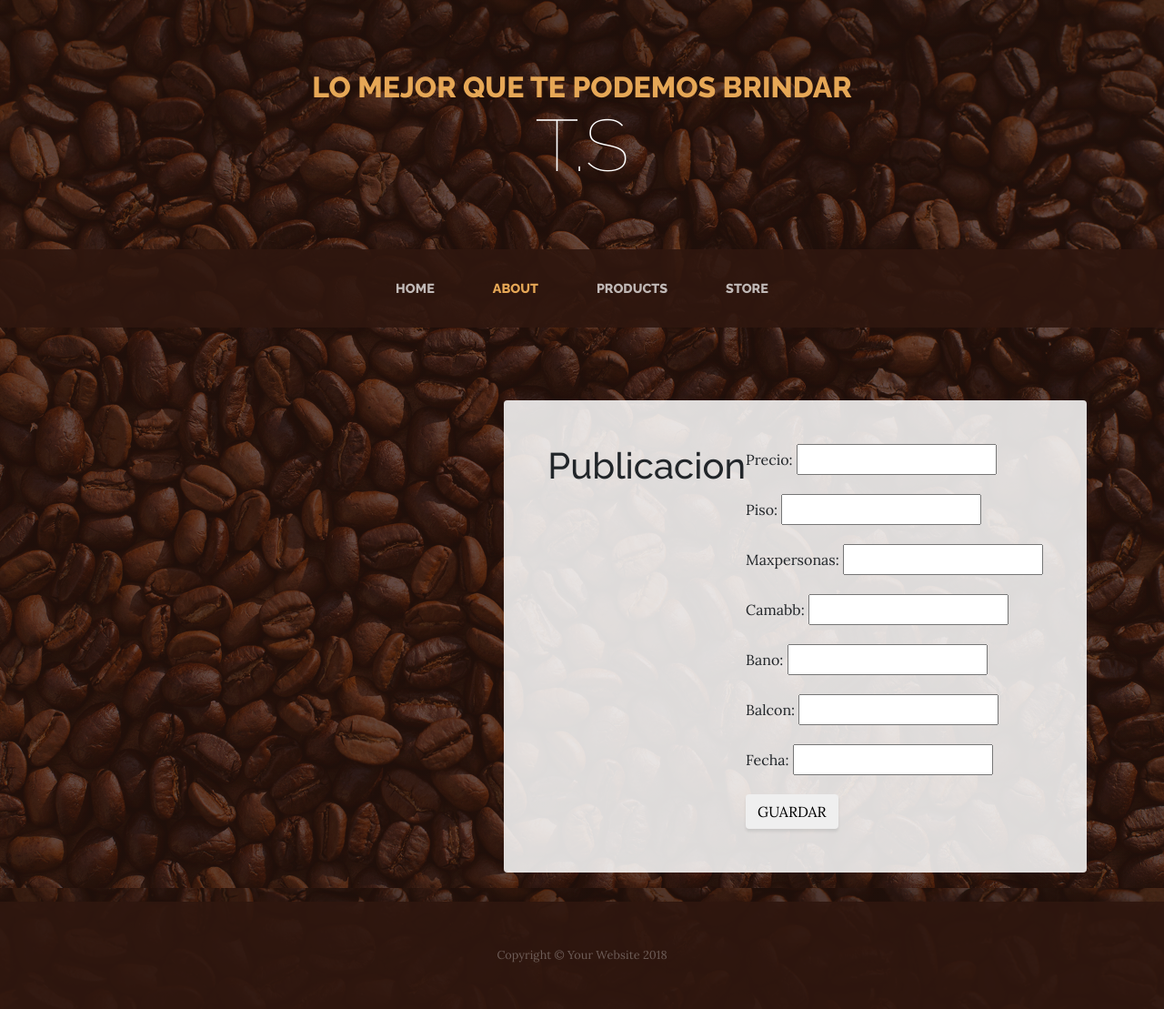
After one commit to Treysii/FinalAlumno, a Django app: page /habitacion/ in a window 1280 px wide. The commit adds this page. Shown: the whole page at 91% size. Run offline with Django 3.2, Linux system fonts and the light colour scheme; some libraries are stand-ins or nearby versions.

Commit message:
Ingreso de tabla Habitacion

```diff
--- a/reservaciones/forms.py
+++ b/reservaciones/forms.py
@@ -13,3 +13,10 @@ def __init__ (self, *args, **kwargs):
         self.fields["habitaciones"].widget = forms.widgets.CheckboxSelectMultiple()
         self.fields["habitaciones"].help_text = "Reservacion Exitosa"
         self.fields["habitaciones"].queryset = Habitacion.objects.all()
+
+
+class HabitacionForm(forms.ModelForm):
+
+    class Meta:
+        model = Habitacion
+        fields = ('precio', 'piso', 'maxpersonas', 'camabb', 'bano', 'balcon', 'fecha')
--- a/reservaciones/templates/reservacion/about.html
+++ b/reservaciones/templates/reservacion/about.html
@@ -1,3 +1,4 @@
+{% load staticfiles %}
 <!DOCTYPE html>
 <html lang="en">
 
@@ -8,26 +9,27 @@
     <meta name="description" content="">
     <meta name="author" content="">
 
-    <title>Business Casual - Start Bootstrap Theme</title>
+    <title>Principal</title>
 
     <!-- Bootstrap core CSS -->
-    <link href="vendor/bootstrap/css/bootstrap.min.css" rel="stylesheet">
+    <link href="{% static 'vendor/bootstrap/css/bootstrap.min.css' %}" rel="stylesheet">
 
     <!-- Custom fonts for this template -->
     <link href="https://fonts.googleapis.com/css?family=Raleway:100,100i,200,200i,300,300i,400,400i,500,500i,600,600i,700,700i,800,800i,900,900i" rel="stylesheet">
     <link href="https://fonts.googleapis.com/css?family=Lora:400,400i,700,700i" rel="stylesheet">
 
     <!-- Custom styles for this template -->
-    <link href="css/business-casual.min.css" rel="stylesheet">
+    <link href="{% static 'css/business-casual.min.css' %}" rel="stylesheet">
 
   </head>
 
   <body>
 
     <h1 class="site-heading text-center text-white d-none d-lg-block">
-      <span class="site-heading-upper text-primary mb-3">A Free Bootstrap 4 Business Theme</span>
-      <span class="site-heading-lower">Business Casual</span>
+      <span class="site-heading-upper text-primary mb-3">Lo mejor que te podemos brindar</span>
+      <span class="site-heading-lower">T.S</span>
     </h1>
+
 
     <!-- Navigation -->
     <nav class="navbar navbar-expand-lg navbar-dark py-lg-4" id="mainNav">
@@ -57,22 +59,28 @@
       </div>
     </nav>
 
-    <section class="page-section about-heading">
+    <section class="page-section">
       <div class="container">
-        <img class="img-fluid rounded about-heading-img mb-3 mb-lg-0" src="img/about.jpg" alt="">
-        <div class="about-heading-content">
-          <div class="row">
-            <div class="col-xl-9 col-lg-10 mx-auto">
-              <div class="bg-faded rounded p-5">
-                <h2 class="section-heading mb-4">
-                  <span class="section-heading-upper">Strong Coffee, Strong Roots</span>
-                  <span class="section-heading-lower">About Our Cafe</span>
-                </h2>
-                <p>Founded in 1987 by the Hernandez brothers, our establishment has been serving up rich coffee sourced from artisan farmers in various regions of South and Central America. We are dedicated to travelling the world, finding the best coffee, and bringing back to you here in our cafe.</p>
-                <p class="mb-0">We guarantee that you will fall in <em>lust</em> with our decadent blends the moment you walk inside until you finish your last sip. Join us for your daily routine, an outing with friends, or simply just to enjoy some alone time.</p>
-              </div>
-            </div>
+        <div class="product-item">
+          <div class="product-item-title d-flex">
+            <div class="bg-faded p-5 d-flex ml-auto rounded">
+              <h2 class="section-heading mb-0">
+                <div class="page-header">
+                               <!--<h1><a href="/">Reservacion</a><br></h1>-->
+
+                               {% if messages %}
+                                <ul class="messages">
+                                    {% for message in messages %}
+                                    <li{% if message.tags %} class="{{ message.tags }}"{% endif %}>{{ message }}</li>
+                                    {% endfor %}
+                                </ul>
+                                {% endif %}
+                 </div>
+
+                {% block content %}
+                {% endblock %}
           </div>
+        </div>
         </div>
       </div>
     </section>
@@ -84,8 +92,9 @@
     </footer>
 
     <!-- Bootstrap core JavaScript -->
-    <script src="vendor/jquery/jquery.min.js"></script>
-    <script src="vendor/bootstrap/js/bootstrap.bundle.min.js"></script>
+    <script src="{%  static 'vendor/jquery/jquery.min.js'%}"></script>
+    <script src="{%  static 'vendor/bootstrap/js/bootstrap.bundle.min.js'%}"></script>
+
 
   </body>
 
--- /dev/null
+++ b/reservaciones/templates/reservacion/habitacion_nuevo.html
@@ -0,0 +1,9 @@
+{% extends 'reservacion/about.html' %}
+
+{% block content %}
+    <h1>Publicacion</h1>
+    <form method="POST" class="post-form">{% csrf_token %}
+        {{ form.as_p }}
+        <button type="submit" class="save btn btn-default">GUARDAR</button>
+    </form>
+{% endblock %}
--- a/reservaciones/templates/reservacion/products.html
+++ b/reservaciones/templates/reservacion/products.html
@@ -56,6 +56,9 @@
             <li class="nav-item active px-lg-4">
               <a class="nav-link text-uppercase text-expanded" href="{% url 'verlo'%}">Lista</a>
             </li>
+            <li class="nav-item active px-lg-4">
+              <a class="nav-link text-uppercase text-expanded" href="{% url 'habitacion_nueva' %}">Habitacion</a>
+            </li>
             <li class="nav-item px-lg-4">
               <a class="nav-link text-uppercase text-expanded" href="{% url 'store' %}">Ofrecemos</a>
             </li>
@@ -94,7 +97,7 @@
 
     <footer class="footer text-faded text-center py-5">
       <div class="container">
-        <p class="m-0 small">Copyright &copy; Your Website 2018</p>
+        <p class="m-0 small">Copyright &copy; T.S 2018</p>
       </div>
     </footer>
 
--- a/reservaciones/templates/reservacion/store.html
+++ b/reservaciones/templates/reservacion/store.html
@@ -139,7 +139,7 @@
 
     <footer class="footer text-faded text-center py-5">
       <div class="container">
-        <p class="m-0 small">Copyright &copy; Your Website 2018</p>
+        <p class="m-0 small">Copyright &copy; T.S 2018</p>
       </div>
     </footer>
 
--- a/reservaciones/templates/reservacion/ver.html
+++ b/reservaciones/templates/reservacion/ver.html
@@ -55,6 +55,9 @@
             <li class="nav-item px-lg-4">
               <a class="nav-link text-uppercase text-expanded" href="{% url 'reservacion_nueva' %}">Reservacion</a>
             </li>
+            <li class="nav-item active px-lg-4">
+              <a class="nav-link text-uppercase text-expanded" href="">Habitacion</a>
+            </li>
             <li class="nav-item px-lg-4">
               <a class="nav-link text-uppercase text-expanded" href="{% url 'store' %}">Ofrecemos</a>
             </li>
--- a/reservaciones/urls.py
+++ b/reservaciones/urls.py
@@ -10,4 +10,5 @@ urlpatterns = [
     url(r'^ver/$', views.verlo,name='verlo'),
     url(r'^edit/$', views.editar, name='editar'),
     url(r'^borrador/$', views.borrador, name='borrador'),
+    url(r'^habitacion/$', views.habitacion_nueva, name='habitacion_nueva'),
     ]
--- a/reservaciones/views.py
+++ b/reservaciones/views.py
@@ -2,6 +2,7 @@ from django.shortcuts import render
 from django.contrib import messages
 from django.utils import timezone
 from .forms import ReservacionForm
+from .forms import HabitacionForm
 from reservaciones.models import Huesped, Reserva, Habitacion
 from django.contrib.auth.decorators import login_required
 
@@ -54,6 +55,23 @@ def editar(request):
 def borrador(request):
     draft = Reserva.objects.filter(fecha_publicacion__isnull=True).order_by('fecha_publicacion')
     return render(request, 'reservacion/borrador.html', {'draft': draft})
-#def lista(request):
-    #hab =Habitacion.objects.filter(fecha__lte=timezone.now())
-    #return render(request, 'reservacion/listar.html', {'hab': hab})
+
+
+
+
+def habitacion_nueva(request):
+        if request.method == "POST":
+            form = HabitacionForm(request.POST)
+            if form.is_valid():
+                precio = form.save()
+                piso = form.save()
+                maxpersonas = form.save()
+                camabb = form.save()
+                bano = form.save()
+                balcon = form.save()
+                fecha = form.save()
+
+                messages.add_message(request, messages.SUCCESS, 'Reservacion Guardado Correctamente')
+        else:
+            form = HabitacionForm()
+        return render(request, 'reservacion/habitacion_nuevo.html', {'form': form})
```
